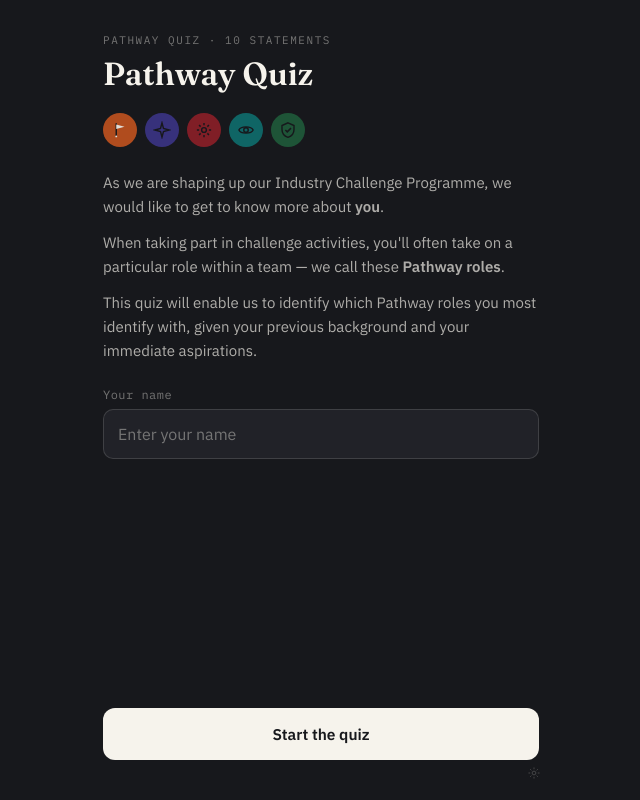
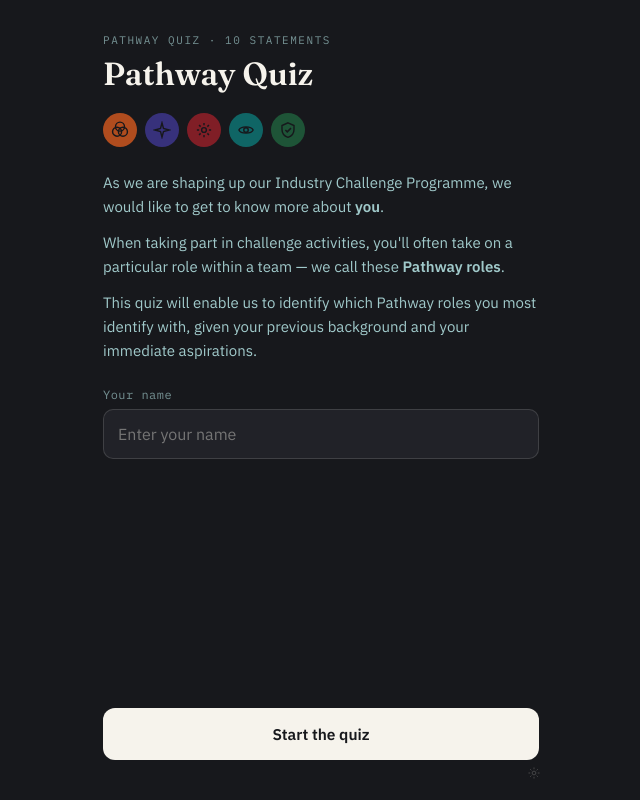
Before and after one commit to andytwoods/helensurvey, a Django app: page / in a window 1280 px wide. Shown: the whole page, without its empty margins (319-959 px from the left). Run offline with Django 5.2, Linux system fonts and the light colour scheme; data comes from the database, SQL or seed files in the repository; parts of the project's set-up code (start-up, migrations or seed data) failed here and were passed over.

Commit message:
Expand pathway statement wording, use light cyan for muted text, and redesign the Management badge
- Add data migrations to reword four statements with more specific
  detail (AI/coding, digital architecture, creative/digital media) and
  to normalise every statement to a spaced slash ("and / or"),
  matching the one statement that already used that style.
- Recolour the translucent grey secondary/tertiary text to a light
  cyan for readability, and try Century Gothic / OpenDyslexic ahead of
  the existing self-hosted fonts (graceful no-op unless installed
  locally, so no new bundled assets).
- Redesign the Management pathway badge icon as three interlocking
  circles (a Venn diagram), sized to match the other pathway icons.

```diff
--- a/helensurvey/quiz/pathways.py
+++ b/helensurvey/quiz/pathways.py
@@ -45,10 +45,9 @@ PATHWAY_ORDER = [
 # marked safe for direct inclusion in templates and inline JSON.
 _ICONS = {
     Pathway.MANAGEMENT: (
-        '<path d="M7 3V21"/>'
-        '<path d="M7 4.5 L18 7.5 L7 10.5 Z" fill="currentColor" stroke="none"/>'
-        '<circle cx="7" cy="20.5" r="1.3" fill="currentColor" '
-        'stroke="none"/>'
+        '<circle cx="12" cy="7.5" r="6"/>'
+        '<circle cx="15.9" cy="14.25" r="6"/>'
+        '<circle cx="8.1" cy="14.25" r="6"/>'
     ),
     Pathway.CREATIVE: (
         '<path d="M12 2.5 L14 9.8 L21.5 12 L14 14.2 L12 21.5 L10 14.2 '
--- a/helensurvey/quiz/static/quiz/css/quiz.css
+++ b/helensurvey/quiz/static/quiz/css/quiz.css
@@ -13,10 +13,10 @@
   --paper: #F3EFE6;
   --paper-dim: #E7E1D2;
   --text-hi: #F6F3EC;
-  --text-mid: rgba(246, 243, 236, 0.68);
-  --text-low: rgba(246, 243, 236, 0.42);
-  --sans: 'IBM Plex Sans', system-ui, -apple-system, 'Segoe UI', sans-serif;
-  --serif: 'Fraunces', Georgia, 'Times New Roman', serif;
+  --text-mid: rgba(190, 240, 240, 0.82);
+  --text-low: rgba(190, 240, 240, 0.56);
+  --sans: 'Century Gothic', 'OpenDyslexic', 'IBM Plex Sans', system-ui, -apple-system, 'Segoe UI', sans-serif;
+  --serif: 'Century Gothic', 'OpenDyslexic', 'Fraunces', Georgia, 'Times New Roman', serif;
   --mono: 'IBM Plex Mono', ui-monospace, 'SF Mono', Menlo, monospace;
 }
 
```
Also changed, not shown: helensurvey/quiz/migrations/0003_update_statement_wording.py (added), helensurvey/quiz/migrations/0004_space_statement_slashes.py (added).
